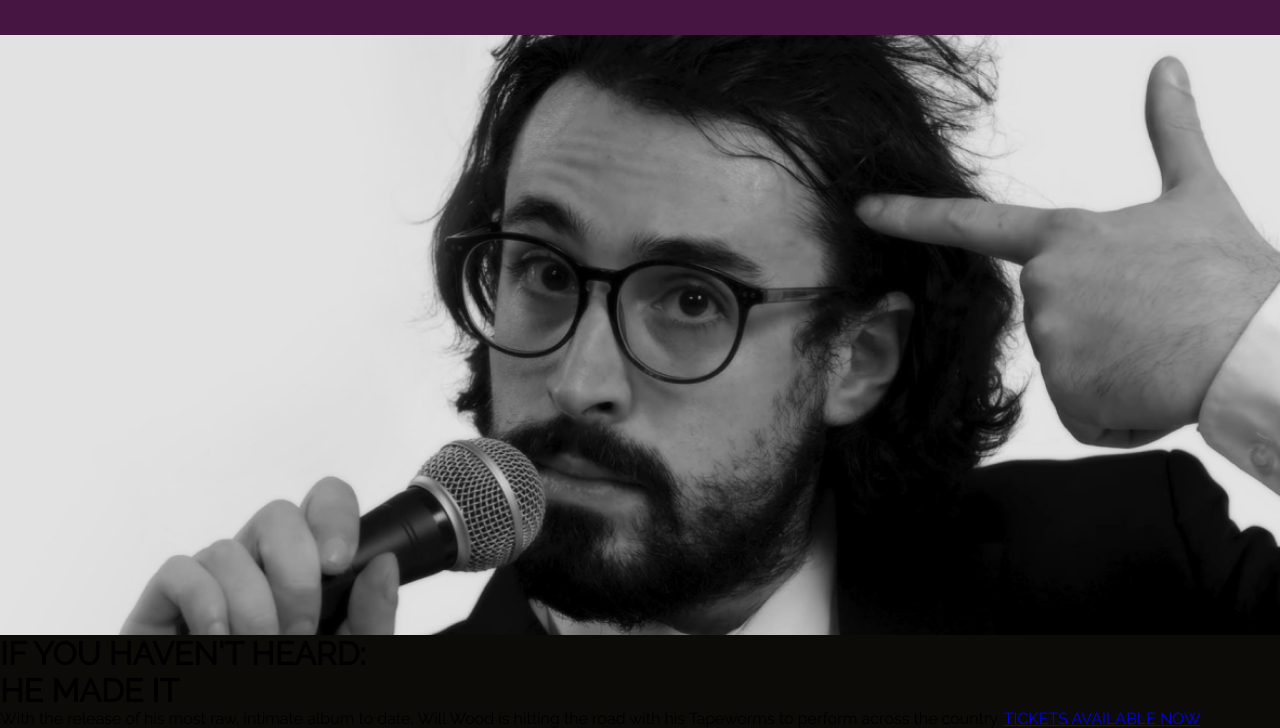
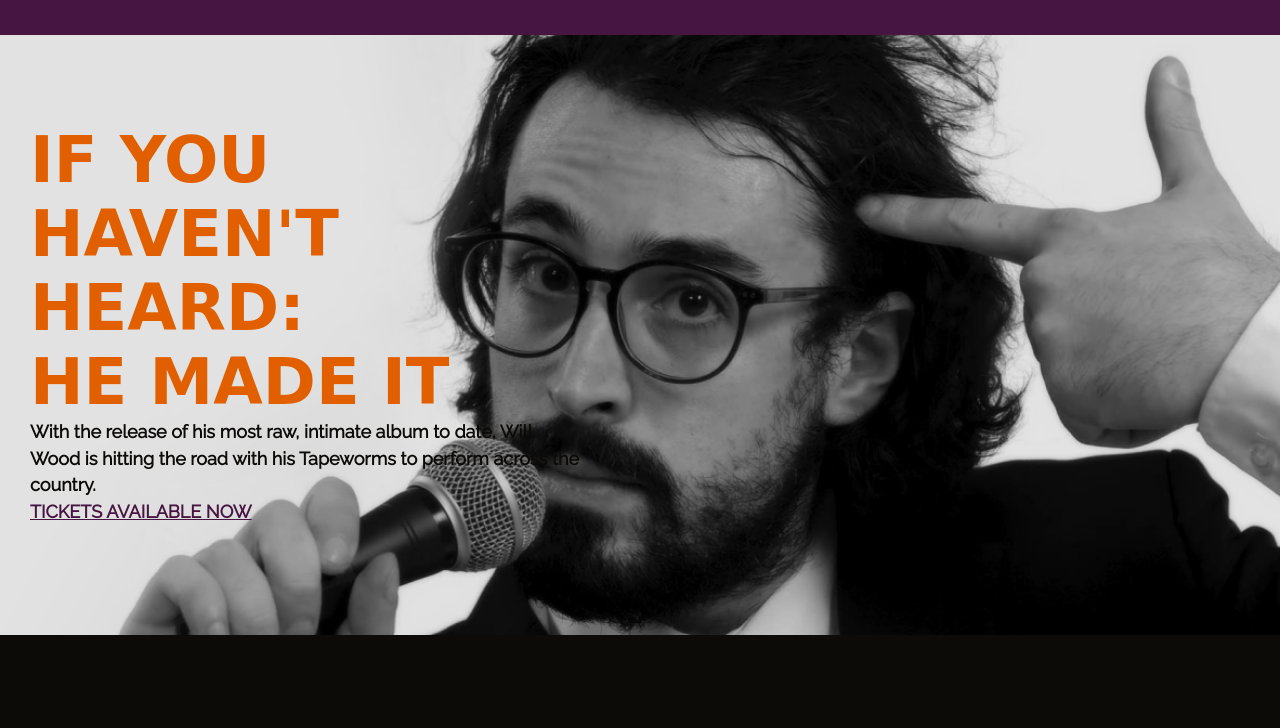
Before and after one commit to mchercherry/wwwebsite, a plain HTML site: page index.html in a window 1280 px wide. Shown: the part 77-805 px from the top of the page. Drawn offline with Linux system fonts and the light colour scheme; a web font is replaced by a local one.

Commit message:
I'm so sillay
hehehehehehehehehehehehehehehe

```diff
--- a/index.html
+++ b/index.html
@@ -38,7 +38,9 @@
 
 <div class="hero">
     <div class="HI"> </div>
-    <h1 class="Special">IF YOU HAVEN'T HEARD:<br>HE MADE IT</h1>
-    <p class="HP"">With the release of his most raw, intimate album to date, Will Wood is hitting the road with his Tapeworms to perform across the country.
-    <a href="ICIMITour.html">TICKETS AVAILABLE NOW</a></p>
+    <div class="herobox">
+      <h1 class="Special">IF YOU HAVEN'T HEARD:<br>HE MADE IT</h1>
+      <p class="HP">With the release of his most raw, intimate album to date, Will Wood is hitting the road with his Tapeworms to perform across the country.<br>
+      <a href="ICIMITour.html" class="link-s-d link-d-m">TICKETS AVAILABLE NOW</a></p>
+    </div>
 </div>
--- a/style.css
+++ b/style.css
@@ -23,6 +23,41 @@ body {
 }
 
 /** Designing for Mobile first, desktop settings in media **/
+
+/** Basic Design sillays **/
+
+.Special {
+  font-family: 'Barriecito', cursive;
+  font-size: 64px;
+  color: var(--g);
+}
+
+p {
+  font-family: 'Raleway', san-serif;
+  font-size: 18px;
+  color: var(--w);
+}
+
+.link-d-m {
+  color: var(--g);
+  transition: .35s;
+  font-weight: bolder;
+}
+
+.link-d-m:hover {
+  color: var(--gl);
+}
+
+.herobox {
+  padding: 20px;
+}
+
+.HP {
+  font-weight: bold;
+  line-height: 1.65rem;
+}
+
+/** End BDS **/
 
 /** Navigation Sillies **/
 .navigation {
@@ -116,12 +151,12 @@ body {
 
 /** Fix lmao **/
 .HI {
-    height: 75vh;
+    height: 60vh;
     width: 100%;
-    background: url(images/Hero.jpg);
+    background: url(images/Hero2.jpg);
     background-repeat: none;
     background-size: cover;
-    background-position: top right;
+    background-position: top center;
 }
 
 
@@ -185,4 +220,45 @@ body {
       }
       /** End Navigation Sillies **/
 
+      .HI {
+        display: none;
+        height: 0px;
+        width: 0px;
+      }
+
+      .hero {
+        height: 75vh;
+        width: 100%;
+        position: relative;
+        background: url(images/Hero.jpg);
+        background-repeat: none;
+        background-size: cover;
+        background-position: top right;
+      }
+
+      .herobox {
+        position: absolute;
+        left: 0;
+        bottom: 0;
+        padding: 30px;
+        margin-bottom: 10vh;
+        margin-right: 52%;
+      }
+
+      .HP {
+        color: var(--bg);
+        font-weight: bold;
+        line-height: 1.65rem;
+      }
+
+      .link-s-d {
+        color: var(--nav);
+        transition: .35s;
+        font-weight: bolder;
+      }
+
+      .link-s-d:hover {
+        color: var(--g);
+      }
+
 }
```
Also changed, not shown: images/Hero2.jpg (added).
